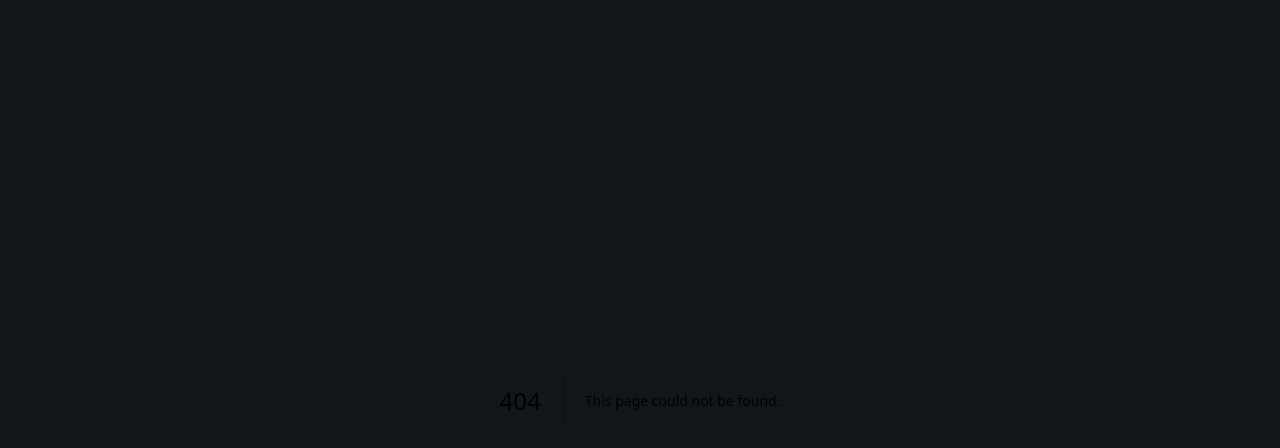
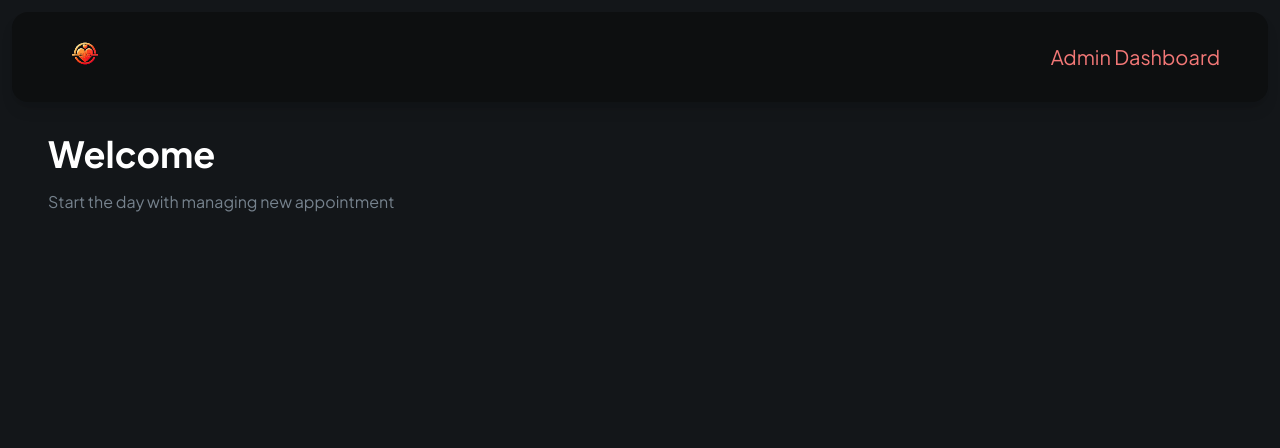
Before and after one commit to Harun11100/medizone, a Next.js app: page /admin in a window 1280 px wide. Before the commit this address had no page. Shown: the top 448 px of the page. Built offline with nearby package versions, Linux system fonts and the light colour scheme.

Commit message:
creating admin page

```diff
--- /dev/null
+++ b/app/admin/page.tsx
@@ -0,0 +1,38 @@
+import Image from 'next/image'
+import Link from 'next/link'
+import React from 'react'
+
+const Admin = () => {
+  return (
+    <div className='mx-auto flex max-w-7xl flex-col space-y-11'>
+       <header className='admin-header'>
+
+            <Link  href="/" className='cursor-pointer'>
+               <Image
+               src='/assets/icons/icon.svg'
+               alt='logo'
+               width={50}
+               height={50}
+               className='h-15'
+               />
+            </Link>
+            <p className='text-red-500 text-xl'>Admin Dashboard</p>
+       </header>
+
+       <main className='admin-main'>
+            <section className='w-full space-y-4'>
+                  <h1 className='header'>Welcome</h1>
+                  <p className='text-dark-600'>Start the day with managing new appointment</p>
+            </section>
+            <section className='admin-stat'>
+
+            </section>
+
+       </main>
+
+
+      </div>
+  )
+}
+
+export default Admin
```
